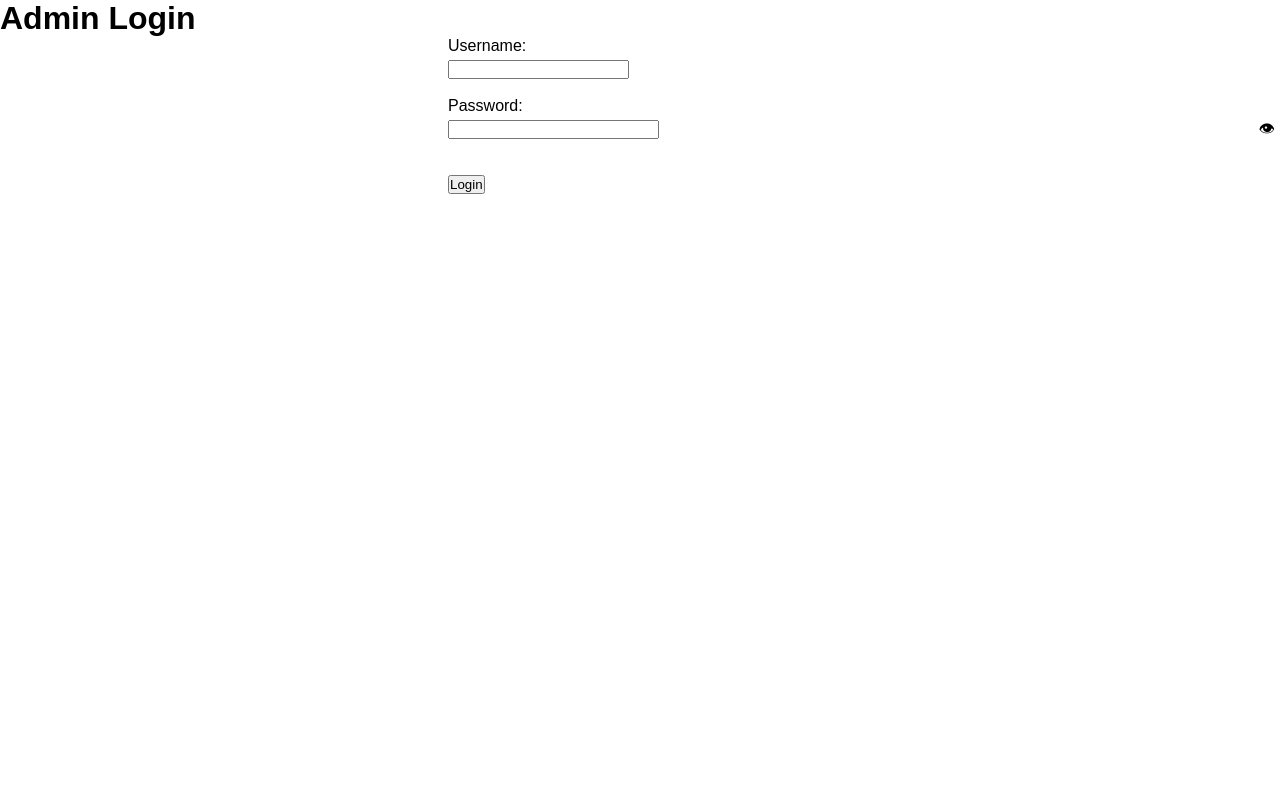
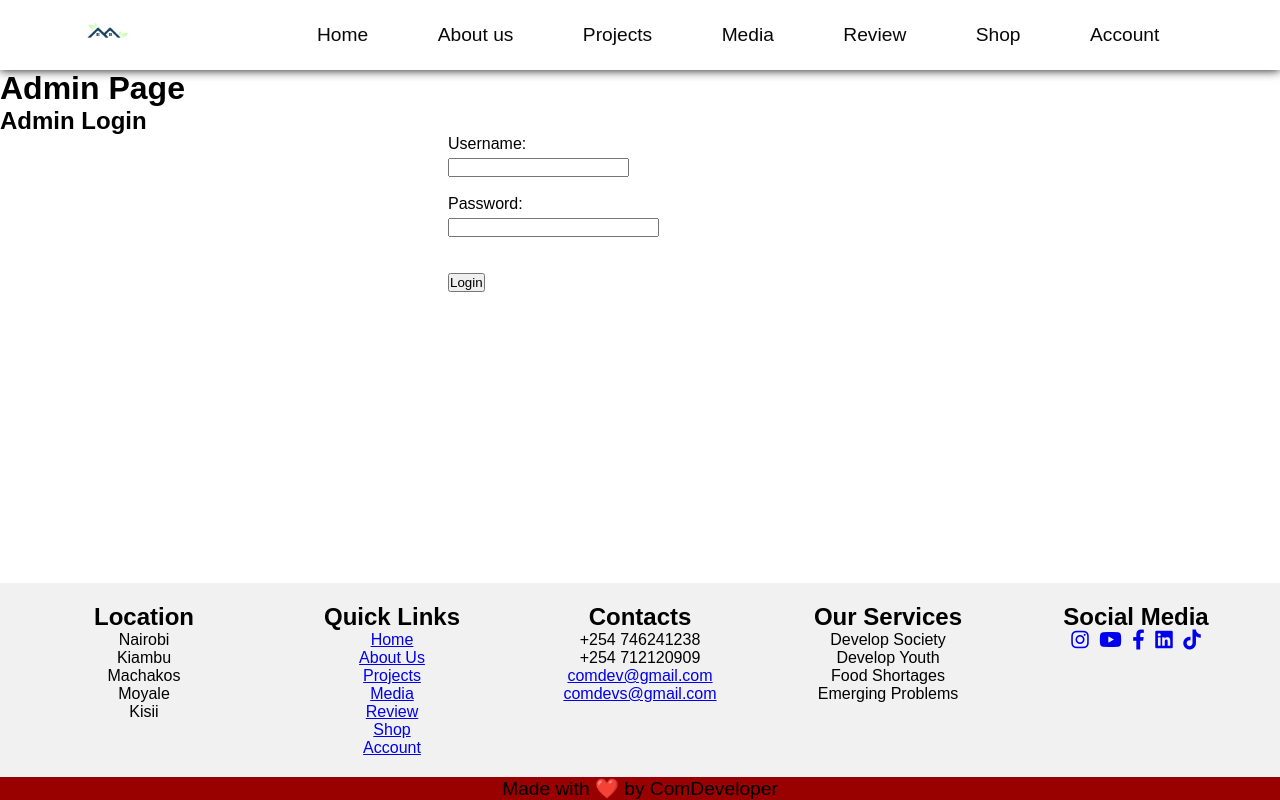
Before and after one commit to Tevin-Muchiri/ComDev, a plain HTML site: page Community/adminloginpage.html in a window 1280 px wide. Drawn offline with Linux system fonts and the light colour scheme.

Commit message:
updated login page

```diff
--- a/Community/adminloginpage.html
+++ b/Community/adminloginpage.html
@@ -3,8 +3,11 @@
 <head>
     <meta charset="UTF-8">
     <meta name="viewport" content="width=device-width, initial-scale=1.0">
-    <title>Admin Login</title>
+    <title>Admin Page</title>
     <link rel="stylesheet" href="style.css">
+    <script defer src="admin.js"></script>
+    <link rel="stylesheet" href="https://cdnjs.cloudflare.com/ajax/libs/font-awesome/6.1.1/css/all.min.css" integrity="sha512-KfkfwYDsLkIlwQp6LFnl8zNdLGxu9YAA1QvwINks4PhcElQSvqcyVLLD9aMhXd13uQjoXtEKNosOWaZqXgel0g==" crossorigin="anonymous" referrerpolicy="no-referrer" />
+
     <style>
         /* Additional CSS for the eye button */
         .password-toggle {
@@ -22,15 +25,60 @@
         }
     </style>
 </head>
+
 <body>
-    <h1>Admin Login</h1>
+    <header>
+        <nav class="navbar">
+            <div class="logo">
+                <img src="image/logo.png" alt="Logo" />
+                <a href="index.html"></a>
+              </div>
+            <ul>
+                <li><a href="index.html">Home</a></li>
+                <li class="dropdown">
+                    <a href="about.html">About us</a>
+                    <ul class="dropdown-menu">
+                        <li><a href="#">Contacts</a></li>
+                        <li><a href="#">Offices</a></li>
+                        <li><a href="#">Mission</a></li>
+                        <li><a href="#">Vision</a></li>
+                        <li><a href="#">FAQ</a></li>
+                        <li><a href="#">Team</a></li>
+                    </ul>
+                </li>
+                <li class="dropdown">
+                    <a href="projects.html">Projects</a>
+                    <ul class="dropdown-menu">
+                        <li><a href="#">Food shortages</a></li>
+                        <li><a href="#">Infrastructure Development</a></li>
+                        <li><a href="#">Youth Development</a></li>
+                        <li><a href="#">Emerging problems </a></li>
+                    </ul>
+                </li>
+                <li class="dropdown">
+                    <a href="media.html">Media</a>
+                    <ul class="dropdown-menu">
+                        <li><a href="#">Images</a></li>
+                        <li><a href="#">Videos</a></li>
+                        <li><a href="#">News</a></li>
+                    </ul>
+                </li>
+                <li><a href="review.html">Review</a></li>
+                <li><a href="shop.html">Shop</a></li>
+                <li><a href="account.html">Account</a></li>
+            </ul>
+        </nav>
+    </header>
+    <main>
+        <h1>Admin Page</h1>
+        <h2>Admin Login</h2>
     <form id="login-form">
         <label for="username">Username:</label>
         <input type="text" id="username" name="username" required><br><br>
         <label for="password">Password:</label>
         <div class="password-toggle">
             <input type="password" id="password" name="password" required>
-            <span class="toggle-btn" onclick="togglePassword()">&#128065;</span>
+            <span class="toggle-btn" onclick="togglePassword()"></span>
         </div><br><br>
         <button type="submit">Login</button>
     </form>
@@ -70,5 +118,52 @@
             }
         }
     </script>
+
+    </main>
+    <footer>
+        <section>
+            <article>
+                <h2>Location</h2>
+                <p>Nairobi</p>
+                <p>Kiambu</p>
+                <p>Machakos</p>
+                <p>Moyale</p>
+                <p>Kisii</p>
+            </article>
+            <article>
+                <h2>Quick Links</h2>
+                <p><a href="index.html">Home</a></p>
+                <p><a href="about.html">About Us</a></p>
+                <p><a href="projects.html">Projects</a></p>
+                <p><a href="media.html">Media</a></p>
+                <p><a href="review.html">Review</a></p>
+                <p><a href="shop.html">Shop</a></p>
+                <p><a href="account.html">Account</a></p>
+            </article>
+            <article>
+                <h2>Contacts</h2>
+                <p>+254 746241238</p>
+                <p>+254 712120909</p>
+                <p><a href="mailto:comdev@gmail.com">comdev@gmail.com</a></p>
+                <p><a href="mailto:comdevs@gmail.com">comdevs@gmail.com</a></p>
+            </article>
+            <article>
+                <h2>Our Services</h2>
+                <p>Develop Society</p>
+                <p>Develop Youth</p>
+                <p>Food Shortages</p>
+                <p>Emerging Problems</p>
+            </article>
+            <article class="socials">
+                <h2>Social Media</h2>
+                <a href="https://www.instagram.com" target="_blank"><i class="fa-brands fa-instagram fa-lg"></i></a>
+                <a href="https://www.youtube.com" target="_blank"><i class="fa-brands fa-youtube fa-lg"></i></a>
+                <a href="https://www.facebook.com" target="_blank"><i class="fa-brands fa-facebook-f fa-lg"></i></a>
+                <a href="https://ke.linkedin.com/" target="_blank"><i class="fa-brands fa-linkedin fa-lg"></i></a>
+                <a href="https://www.tiktok.com" target="_blank"><i class="fa-brands fa-tiktok fa-lg"></i></a>
+            </article>
+        </section>
+        <p id="credit">Made with ❤️ by ComDeveloper</p>
+    </footer>
 </body>
 </html>
```
